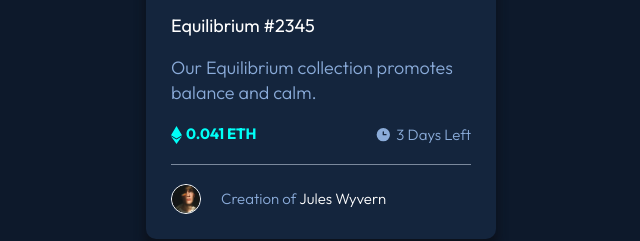
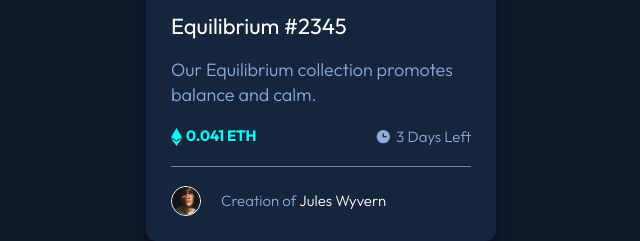
Before and after one commit to ndrewpacheco/nft-preview-card-component-main, a plain HTML site: page index.html in a window 1280 px wide. Shown: the part 446-687 px from the top of the page, 319-959 px from the left. Drawn offline with Linux system fonts and the light colour scheme.

Commit message:
fixed h1 heading

```diff
--- a/style.css
+++ b/style.css
@@ -55,7 +55,7 @@ body {
 
 .card h1 {
   color: white;
-  font-size: 22 px;
+  font-size: 22px;
   font-weight: 400;
 }
 
```
